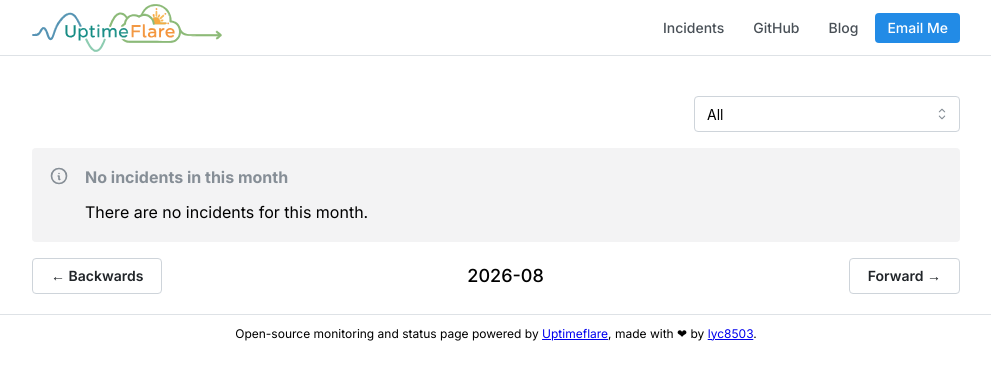
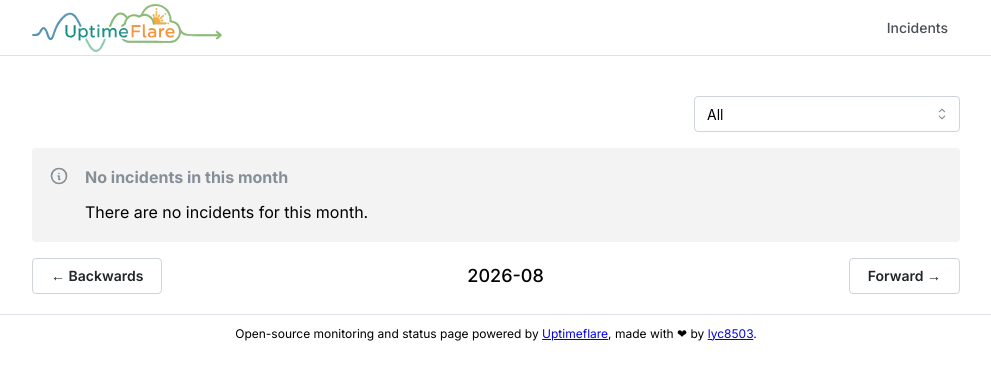
Before and after one commit to ManfredRichthofen/Uptime, a Next.js app: page /incidents in a window 1280 px wide. Shown: the top 380 px of the page, without its empty margins (144-1135 px from the left). Built offline with nearby package versions, Linux system fonts and the light colour scheme.

Commit message:
Update uptime.config.ts

```diff
--- a/uptime.config.ts
+++ b/uptime.config.ts
@@ -10,9 +10,9 @@ const pageConfig: PageConfig = {
   title: "lyc8503's Status Page",
   // Links shown at the header of your status page, could set `highlight` to `true`
   links: [
-    { link: 'https://github.com/lyc8503', label: 'GitHub' },
-    { link: 'https://blog.lyc8503.net/', label: 'Blog' },
-    { link: 'mailto:me@lyc8503.net', label: 'Email Me', highlight: true },
+    // { link: 'https://github.com/lyc8503', label: 'GitHub' },
+    // { link: 'https://blog.lyc8503.net/', label: 'Blog' },
+    // { link: 'mailto:me@lyc8503.net', label: 'Email Me', highlight: true },
   ],
 }
 
@@ -22,13 +22,13 @@ const workerConfig: WorkerConfig = {
     // Example HTTP Monitor
     {
       // `id` should be unique, history will be kept if the `id` remains constant
-      id: 'foo_monitor',
+      id: 'jellyfin',
       // `name` is used at status page and callback message
-      name: 'My API Monitor',
+      name: 'Jellyfin',
       // `method` should be a valid HTTP Method
       method: 'GET',
       // `target` is a valid URL
-      target: 'https://example.com',
+      target: 'https://jfapp.xyz/health',
       // [OPTIONAL] `tooltip` is ONLY used at status page to show a tooltip
       tooltip: 'This is a tooltip for this monitor',
       // [OPTIONAL] `statusPageLink` is ONLY used for clickable link at status page
```
